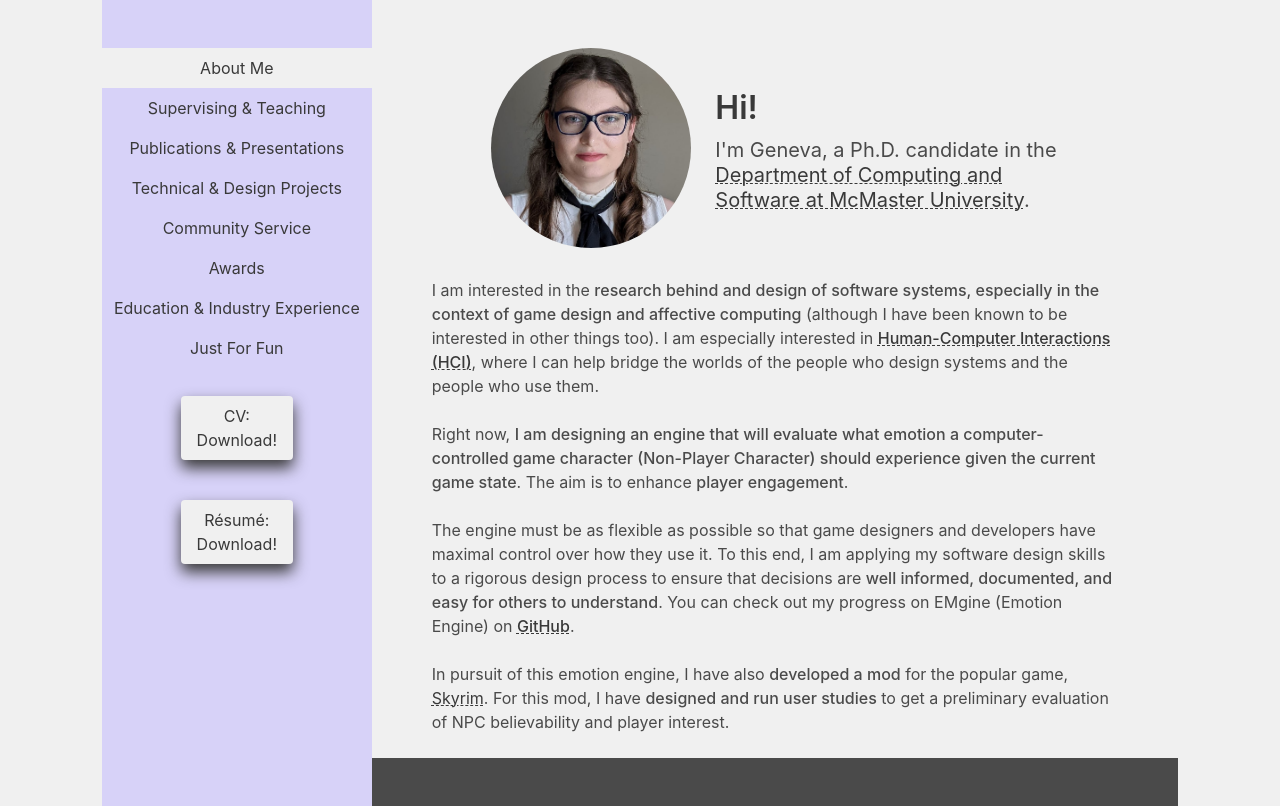
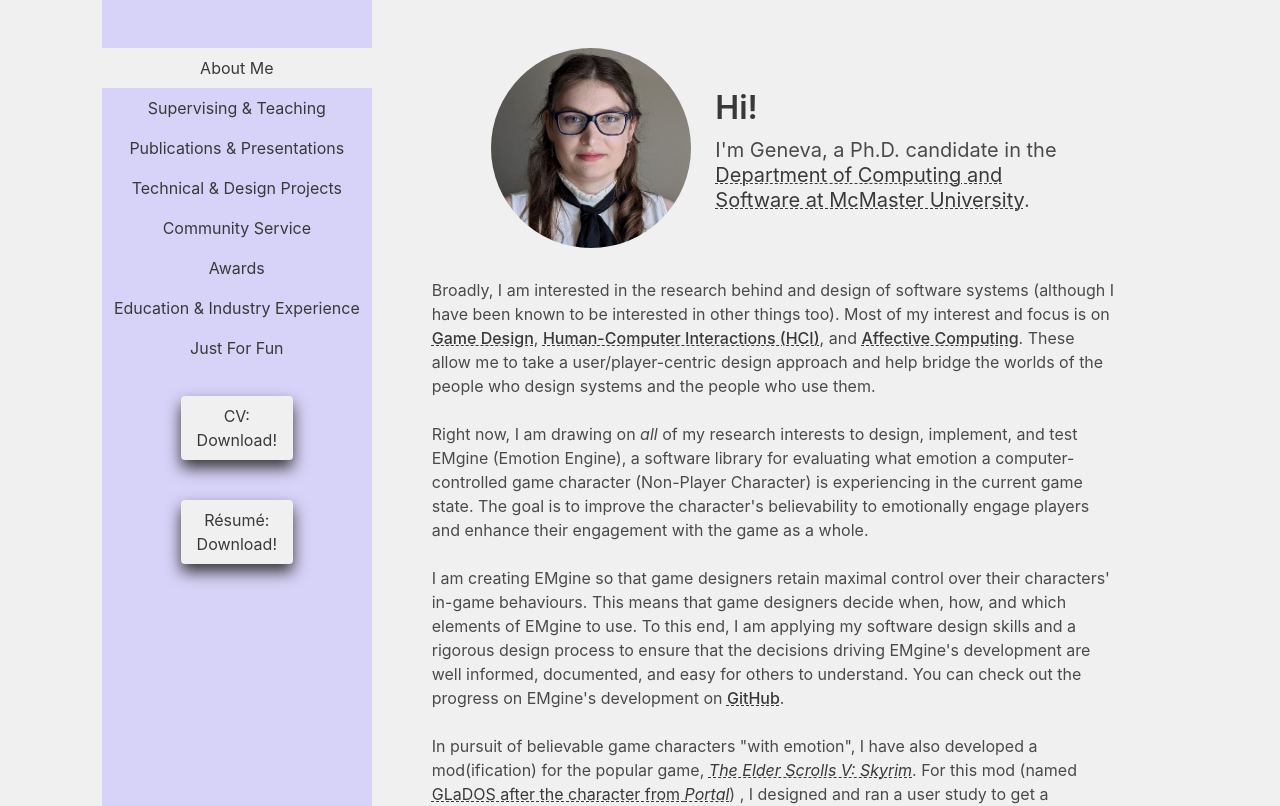
Before and after one commit to GenevaS/website, a Next.js app: page / in a window 1280 px wide. Shown: the top 806 px of the page. Built offline with nearby package versions, Linux system fonts and the light colour scheme; some icons are missing.

Commit message:
Updating about me, project pages

```diff
--- a/pages/index.js
+++ b/pages/index.js
@@ -96,42 +96,51 @@ export default function Home( ) {
         <section className='columns'>
           <div className='column px-6'>
             <p className='block px-5'>
-              I am interested in the <span className='has-text-weight-medium'>research
-              behind and design of software systems, especially in the context of game
-              design and affective computing</span> (although I have been known to be
-              interested in other things too). I am especially interested
-              in <a className="is-link has-text-weight-medium"
+              Broadly, I am interested in the research behind and design of software systems (although
+              I have been known to be interested in other things too). Most of my interest and focus is
+              on <a className="is-link has-text-weight-medium"
+                    href="https://en.wikipedia.org/wiki/Game_design"
+                    target="_blank" rel="noopener noreferrer">Game Design</a>
+              , <a className="is-link has-text-weight-medium"
                     href="https://en.wikipedia.org/wiki/Human%E2%80%93computer_interaction"
                     target="_blank" rel="noopener noreferrer">Human-Computer Interactions (HCI)</a>
-              , where I can help bridge the worlds of the people who design systems
-              and the people who use them.
+              , and <a className="is-link has-text-weight-medium"
+                   href="https://en.wikipedia.org/wiki/Affective_computing"
+                   target="_blank" rel="noopener noreferrer">Affective Computing</a>
+              . These allow me to take a user/player-centric design approach and help bridge the worlds
+              of the people who design systems and the people who use them.
             </p>
 
             <p className='block px-5'>
-              Right now, <span className='has-text-weight-medium'>I am designing an engine that will
-              evaluate what emotion a computer-controlled game character (Non-Player Character) should
-              experience given the current game state</span>. The aim is to
-              enhance <span className='has-text-weight-medium'>player engagement</span>.
+              Right now, I am drawing on <i>all</i> of my research interests to design, implement, and test
+              EMgine (Emotion Engine), a software library for evaluating what emotion a computer-controlled
+              game character (Non-Player Character) is experiencing in the current game state. The goal
+              is to improve the character's believability to emotionally engage players and enhance their
+              engagement with the game as a whole.
             </p>
 
             <p className='block px-5'>
-              The engine must be as flexible as possible so that game designers and developers have maximal control
-              over how they use it. To this end, I am applying my software design skills to a rigorous design process
-              to ensure that decisions
-              are <span className='has-text-weight-medium'>well informed, documented, and easy for others to understand</span>.
-              You can check out my progress on EMgine (Emotion Engine) on <a className="is-link has-text-weight-medium"
+              I am creating EMgine so that game designers retain maximal control over their characters'
+              in-game behaviours. This means that game designers decide when, how, and which elements of EMgine
+              to use. To this end, I am applying my software design skills and a rigorous design process to
+              ensure that the decisions driving EMgine's development are well informed, documented, and easy for
+              others to understand. You can check out the progress on EMgine's development
+              on <a className="is-link has-text-weight-medium"
                     href="https://github.com/GenevaS/EMgine"
                     target="_blank" rel="noopener noreferrer" aria-label="Go to the EMgine GitHub">GitHub</a>.
             </p>
 
             <p className='block px-5'>
-              In pursuit of this emotion engine, I have
-              also <span className='has-text-weight-medium'>developed a mod</span> for the popular
-              game, <a className='is-link'
-                       href='https://elderscrolls.bethesda.net/en/skyrim'
-                       target="_blank" rel="noopener noreferrer">Skyrim</a>. For this mod, I
-              have <span className='has-text-weight-medium'>designed and run user studies</span> to get a
-              preliminary evaluation of NPC believability and player interest.
+              In pursuit of believable game characters "with emotion", I have also developed a mod(ification)
+              for the popular game, <i><a className='is-link'
+                                       href='https://elderscrolls.bethesda.net/en/skyrim'
+                                       target="_blank" rel="noopener noreferrer">The Elder Scrolls V: Skyrim</a></i>
+              . For this mod (named <a className='is-link'
+                                       href='https://half-life.fandom.com/wiki/GLaDOS'
+                                       target="_blank" rel="noopener noreferrer">GLaDOS after the character from <i>Portal</i></a>)
+              , I designed and ran a user study to get a preliminary evaluation of character believability
+              and player interest. It was encouraging to know that my participants are eager to see where
+              this work can take games!
             </p>
 
           </div>
```
Also changed, not shown: pages/projects.js (+31 -12 lines), 1 other file (tests, documents, lock files or other folders).
